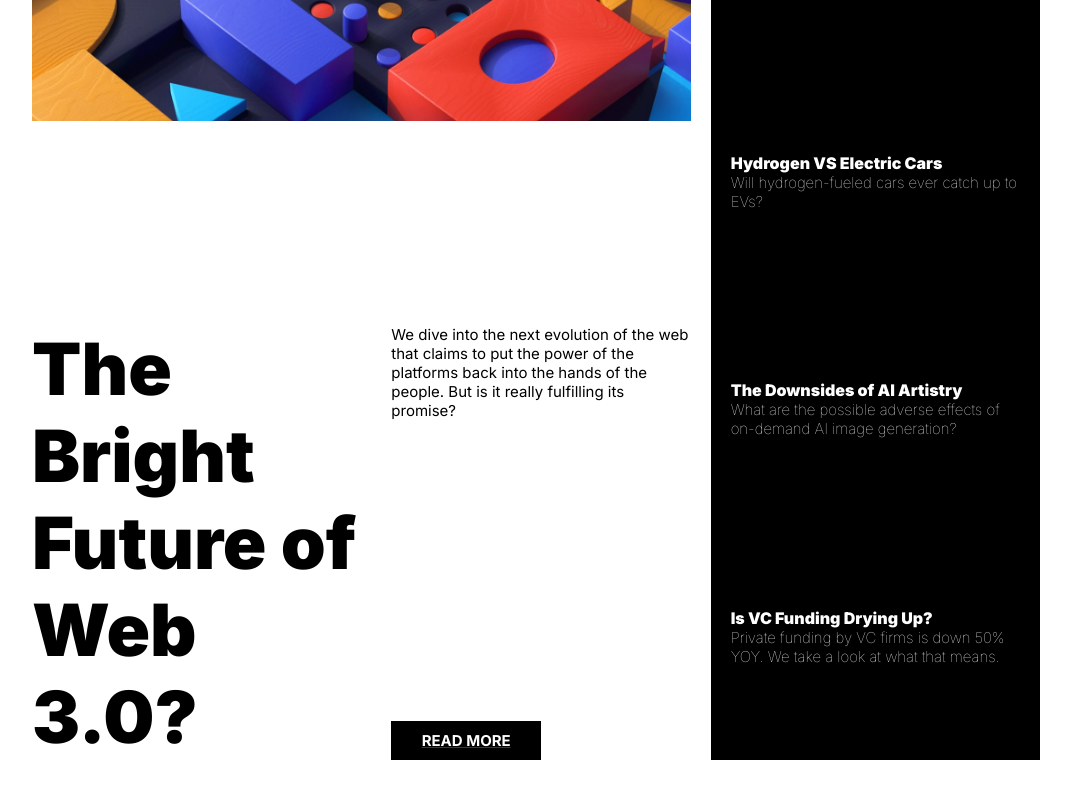
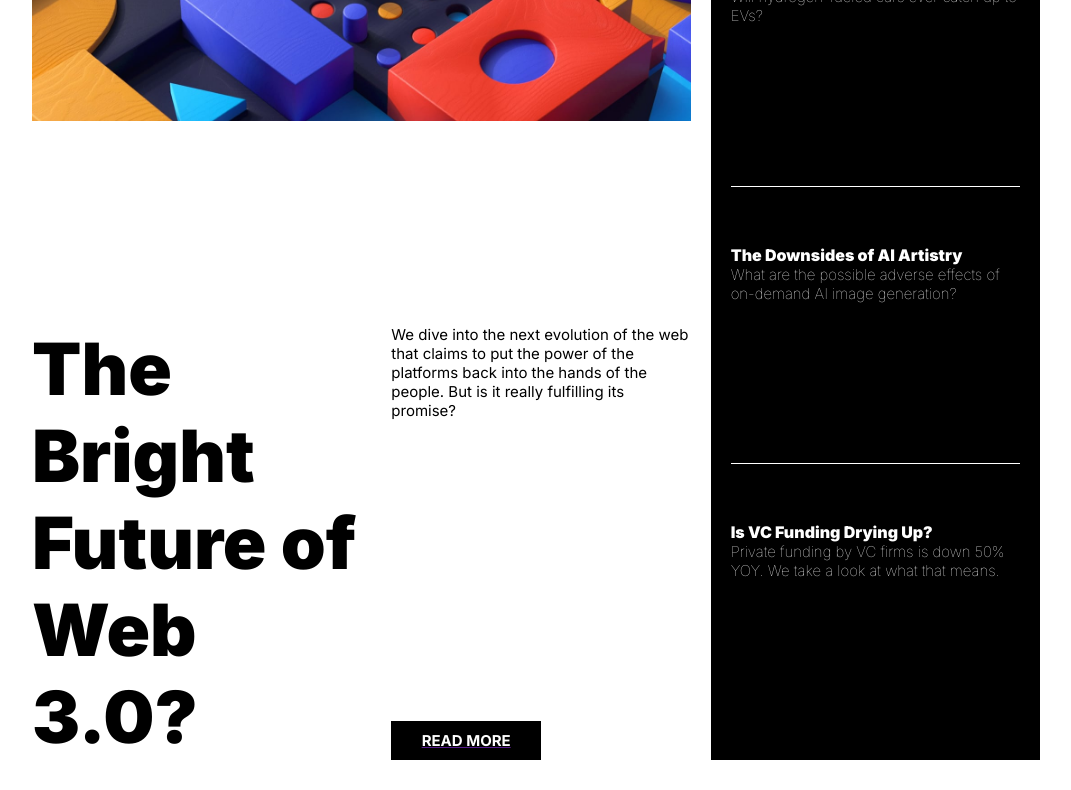
Before and after one commit to DamianMolter/NewsHomepageMain, a plain HTML site: page index.html in a window 1280 px wide. Shown: the part 609-1399 px from the top of the page, without its empty margins (104-1175 px from the left). Drawn offline with Linux system fonts and the light colour scheme.

Commit message:
Added white borders between articles in black box

```diff
--- a/index.html
+++ b/index.html
@@ -55,7 +55,7 @@
           <span class="title"><a href="" class="link">Hydrogen VS Electric Cars</a></span><br />
           Will hydrogen-fueled cars ever catch up to EVs?
         </div>
-        <div class="article">
+        <div class="article middle">
           <span class="title"><a href="" class="link">The Downsides of AI Artistry</a></span><br />
           What are the possible adverse effects of on-demand AI image
           generation?
--- a/style.css
+++ b/style.css
@@ -106,7 +106,6 @@ a .black-button:hover{
       display: flex;
       flex-direction: column;
       justify-content: space-around;
-      gap: 20px;
       padding: 20px;
 }
 
@@ -121,7 +120,11 @@ a .black-button:hover{
 }
 
 .black-box .article{
+      padding-top: 20%;
+      padding-bottom: 20%;
       font-weight: lighter;
+      align-items: center;
+      flex: 1;
 }
 
 .black-box span{
@@ -140,6 +143,11 @@ span.article-number{
       font-size: 2rem;
       color: hsl(35, 77%, 62%);
       font-weight: 900;
+}
+
+.article.middle{
+      border-top: 1px solid white;
+      border-bottom: 1px solid white;
 }
 
 .bottom-section .article{
```
